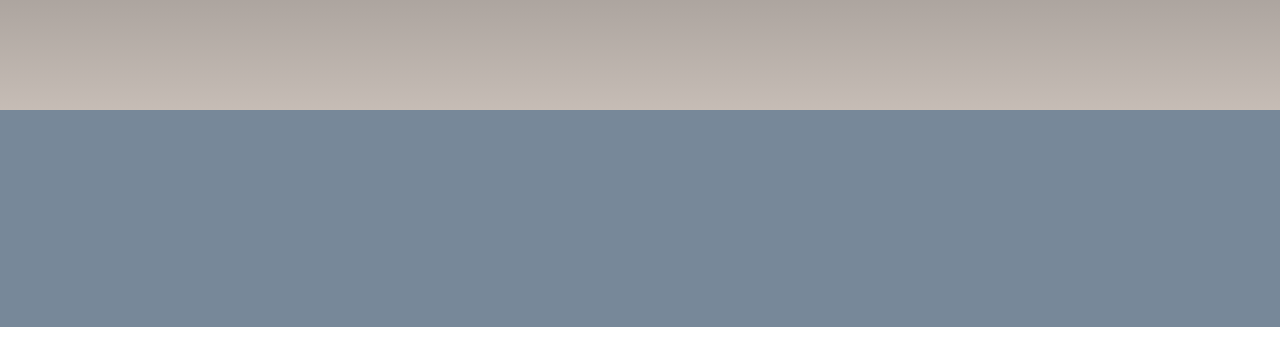
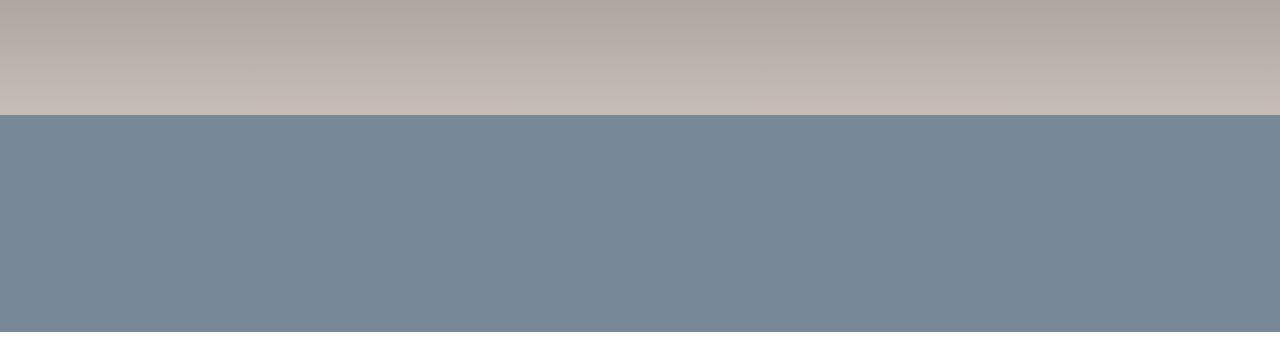
Before and after one commit to PaulBrousses34/GarantiesOptimales, a Symfony app: template templates/assurances/categorie.html.twig in a window 1280 px wide. Shown: the part 445-785 px from the top of the page. Run offline with Twig, Linux system fonts and the light colour scheme; the template is opened without the code that fills it, so the values that code supplies are empty; some libraries are stand-ins or nearby versions; some web fonts are replaced.

Commit message:
categorie

```diff
--- a/templates/assurances/categorie.html.twig
+++ b/templates/assurances/categorie.html.twig
@@ -8,7 +8,7 @@
 <section class="card-sous-categorie">
 
 
-<div id="page-container" class="et-animated-content" style="padding-top: 55px; overflow-y: hidden; margin-top: -160px;">
+<div id="page-container" class="et-animated-content" style="padding-top: 55px; overflow-y: hidden; margin-top: -155px;">
 	<div id="et-main-area">
 		<div id="main-content">
 			<div class="entry-content">
```
